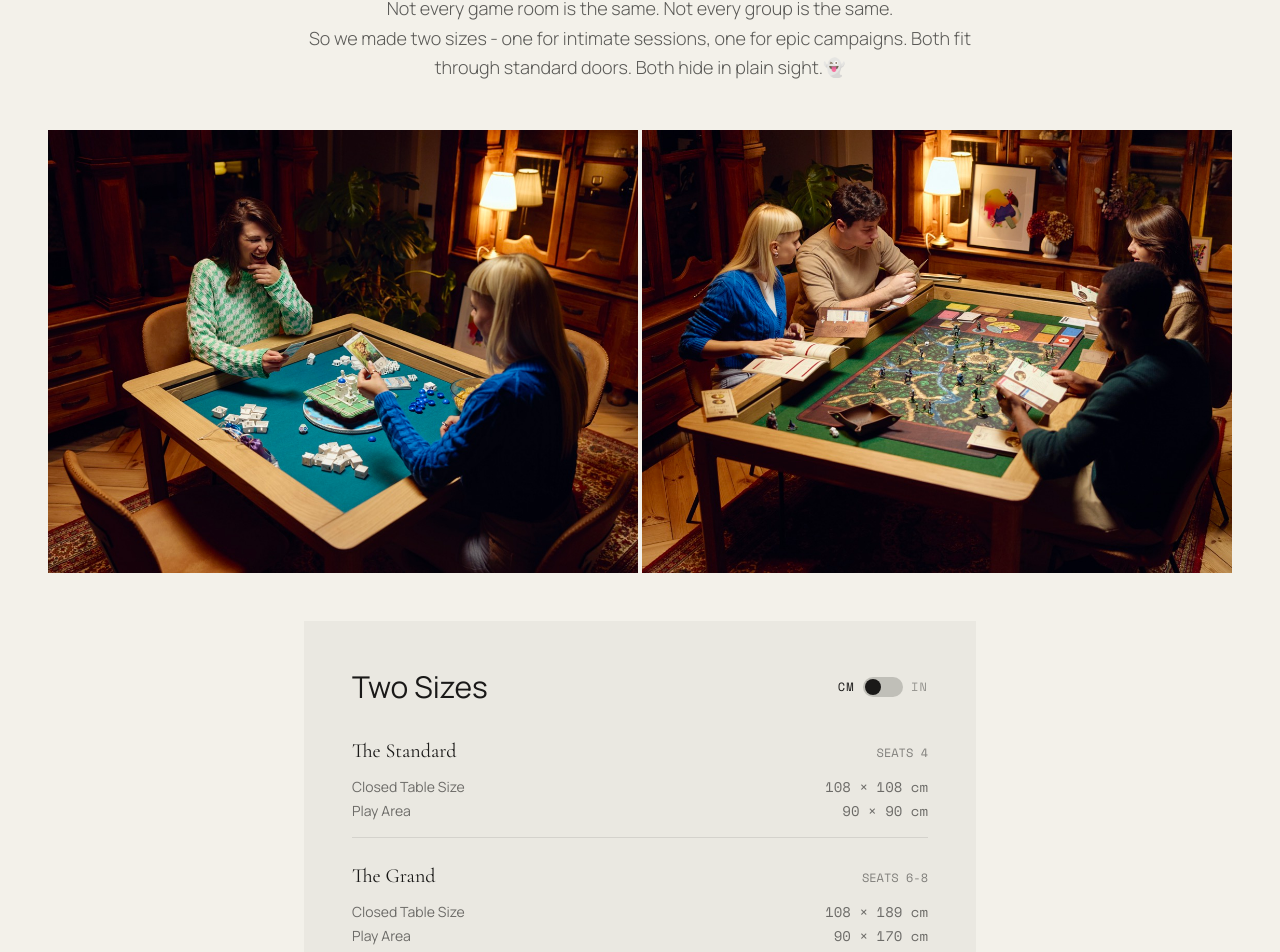
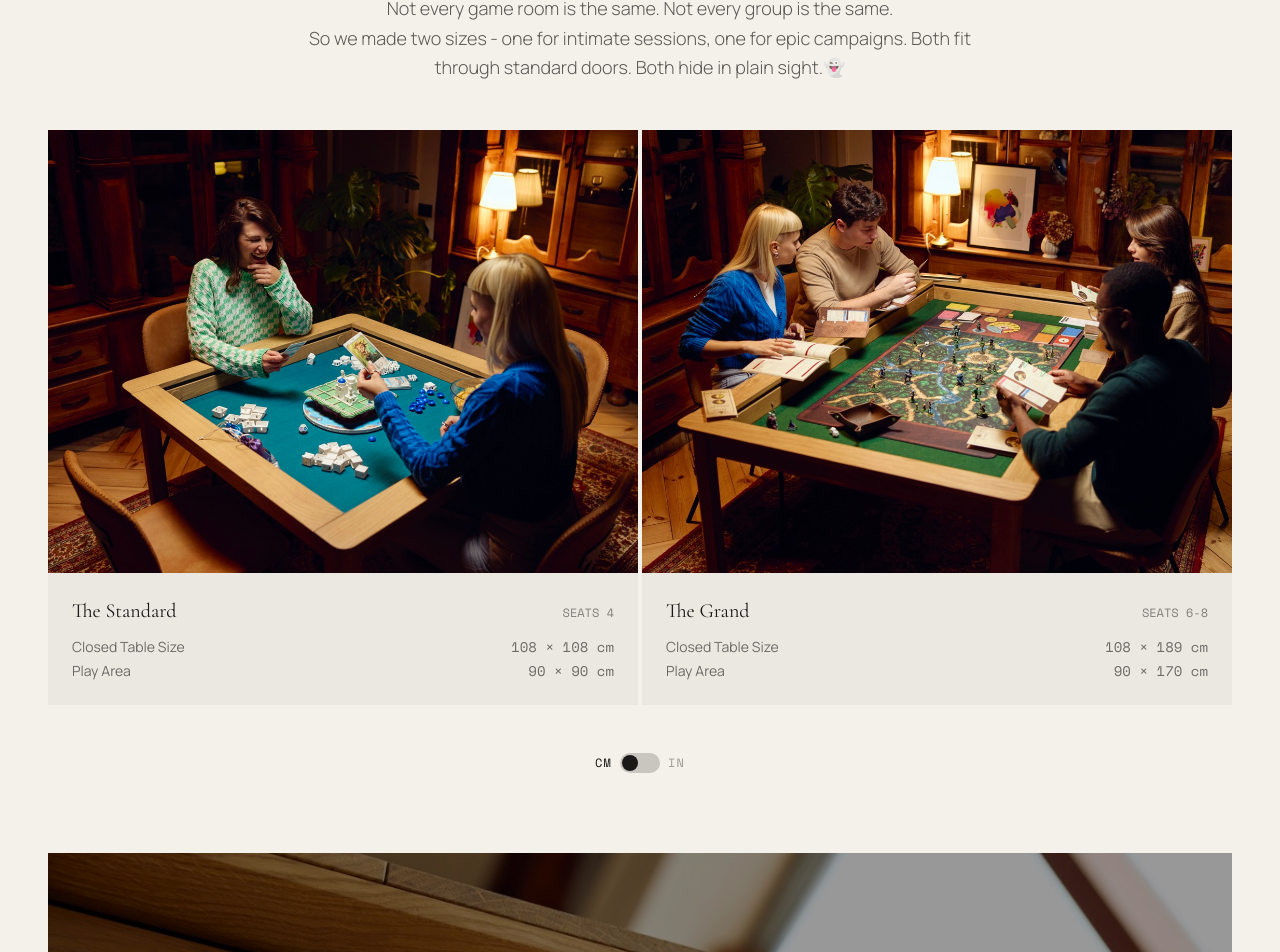
Before and after one commit to mrnmilutinovic/arcadian.furniture, a Next.js app: page / in a window 1280 px wide. Shown: the part 3617-4569 px from the top of the page. Built offline with nearby package versions, Linux system fonts and the light colour scheme; a web font is replaced by a local one.

Commit message:
feat: Redesign size section for improved clarity and aesthetics, add centered unit toggle, restructure layout for "The Standard" and "The Grand" displays

```diff
--- a/src/app/page.tsx
+++ b/src/app/page.tsx
@@ -577,51 +577,19 @@ export default function Home() {
               </p>
             </div>
 
-            <div className="grid grid-cols-1 md:grid-cols-2 gap-1">
-              <div className="relative aspect-[4/3] bg-black/5 reveal-trigger">
+            <div className="grid grid-cols-1 md:grid-cols-2 gap-8 md:gap-1">
+              {/* The Standard */}
+              <div className="reveal-trigger">
+                <div className="relative aspect-[4/3] bg-black/5">
                   <Image
                     src="/photos/size-small-3.jpeg"
-                  alt="Wood Detail 1"
+                    alt="The Standard - Seats 4"
                     fill
                     className="object-cover"
                   />
                 </div>
-              <div className="relative aspect-[4/3] bg-black/5 reveal-trigger">
-                <Image
-                  src="/photos/size-big-2.jpeg"
-                  alt="Wood Detail 2"
-                  fill
-                  className="object-cover"
-                />
-              </div>
-            </div>
-
-            <div className="bg-[#EAE8E1] p-6 md:p-12 flex flex-col justify-center reveal-trigger max-w-2xl mx-auto w-full">
-              <div className="flex flex-col sm:flex-row justify-between sm:items-center gap-4 mb-8">
-                <h4 className="font-sans text-2xl md:text-3xl">Two Sizes</h4>
-                <button
-                  type="button"
-                  onClick={() => setIsMetric(!isMetric)}
-                  className="flex items-center gap-2 font-mono text-xs uppercase tracking-widest"
-                >
-                  <span className={isMetric ? "opacity-100" : "opacity-40"}>
-                    CM
-                  </span>
-                  <div className="relative w-10 h-5 bg-ink/20 rounded-full">
-                    <div
-                      className={`absolute top-0.5 w-4 h-4 bg-ink rounded-full transition-all duration-200 ${
-                        isMetric ? "left-0.5" : "left-5"
-                      }`}
-                    />
-                  </div>
-                  <span className={!isMetric ? "opacity-100" : "opacity-40"}>
-                    IN
-                  </span>
-                </button>
-              </div>
-              <div className="space-y-6">
-                <div className="border-b border-ink/10 pb-4">
-                  <div className="flex flex-col sm:flex-row sm:justify-between sm:items-baseline gap-1 mb-3">
+                <div className="bg-[#EAE8E1] p-6">
+                  <div className="flex justify-between items-baseline mb-3">
                     <span className="font-serif text-xl">The Standard</span>
                     <span className="font-mono text-[10px] md:text-xs opacity-50 uppercase">
                       Seats 4
@@ -646,8 +614,20 @@ export default function Home() {
                     </div>
                   </div>
                 </div>
-                <div className="border-b border-ink/10 pb-4">
-                  <div className="flex flex-col sm:flex-row sm:justify-between sm:items-baseline gap-1 mb-3">
+              </div>
+
+              {/* The Grand */}
+              <div className="reveal-trigger">
+                <div className="relative aspect-[4/3] bg-black/5">
+                  <Image
+                    src="/photos/size-big-2.jpeg"
+                    alt="The Grand - Seats 6-8"
+                    fill
+                    className="object-cover"
+                  />
+                </div>
+                <div className="bg-[#EAE8E1] p-6">
+                  <div className="flex justify-between items-baseline mb-3">
                     <span className="font-serif text-xl">The Grand</span>
                     <span className="font-mono text-[10px] md:text-xs opacity-50 uppercase">
                       Seats 6-8
@@ -673,6 +653,29 @@ export default function Home() {
                   </div>
                 </div>
               </div>
+            </div>
+
+            {/* Unit Toggle - Centered */}
+            <div className="flex justify-center">
+              <button
+                type="button"
+                onClick={() => setIsMetric(!isMetric)}
+                className="flex items-center gap-2 font-mono text-xs uppercase tracking-widest"
+              >
+                <span className={isMetric ? "opacity-100" : "opacity-40"}>
+                  CM
+                </span>
+                <div className="relative w-10 h-5 bg-ink/20 rounded-full">
+                  <div
+                    className={`absolute top-0.5 w-4 h-4 bg-ink rounded-full transition-all duration-200 ${
+                      isMetric ? "left-0.5" : "left-5"
+                    }`}
+                  />
+                </div>
+                <span className={!isMetric ? "opacity-100" : "opacity-40"}>
+                  IN
+                </span>
+              </button>
             </div>
           </div>
 
```
Lines whose indentation alone changed are shown as unchanged.
